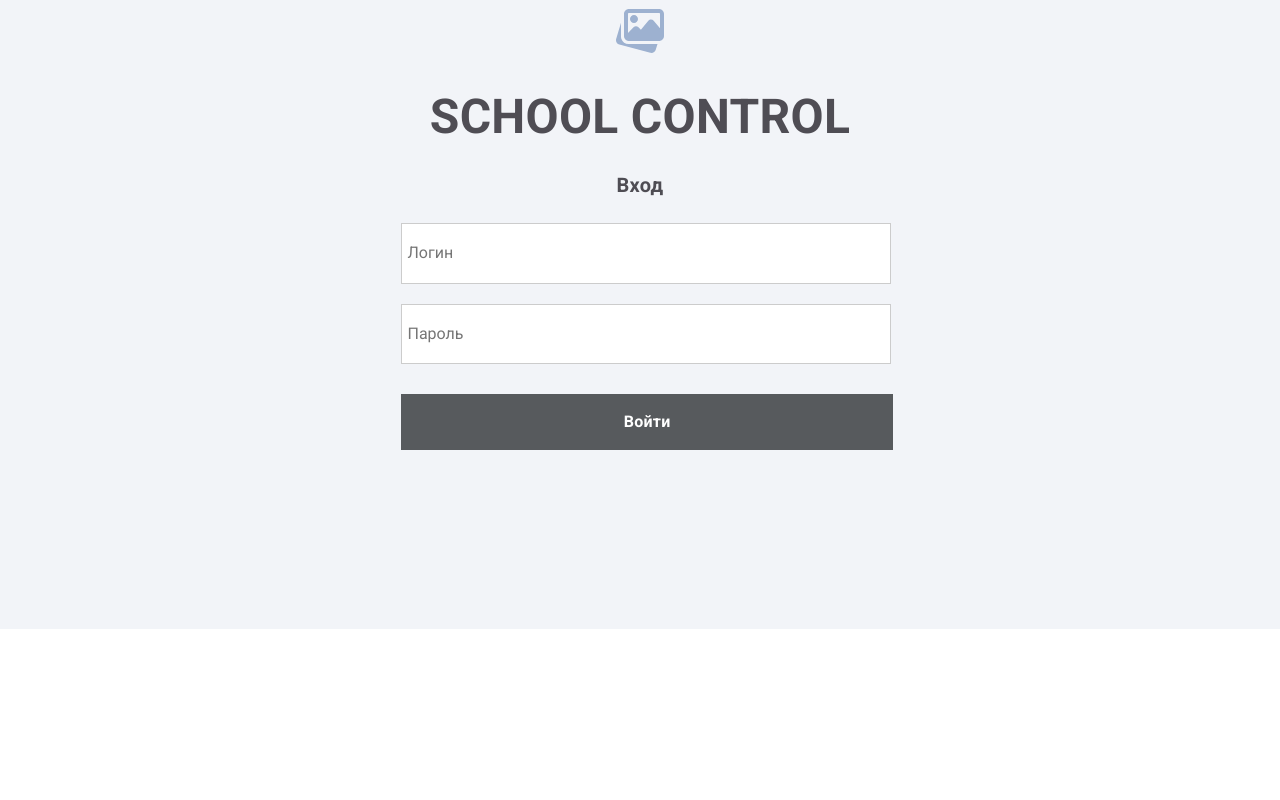
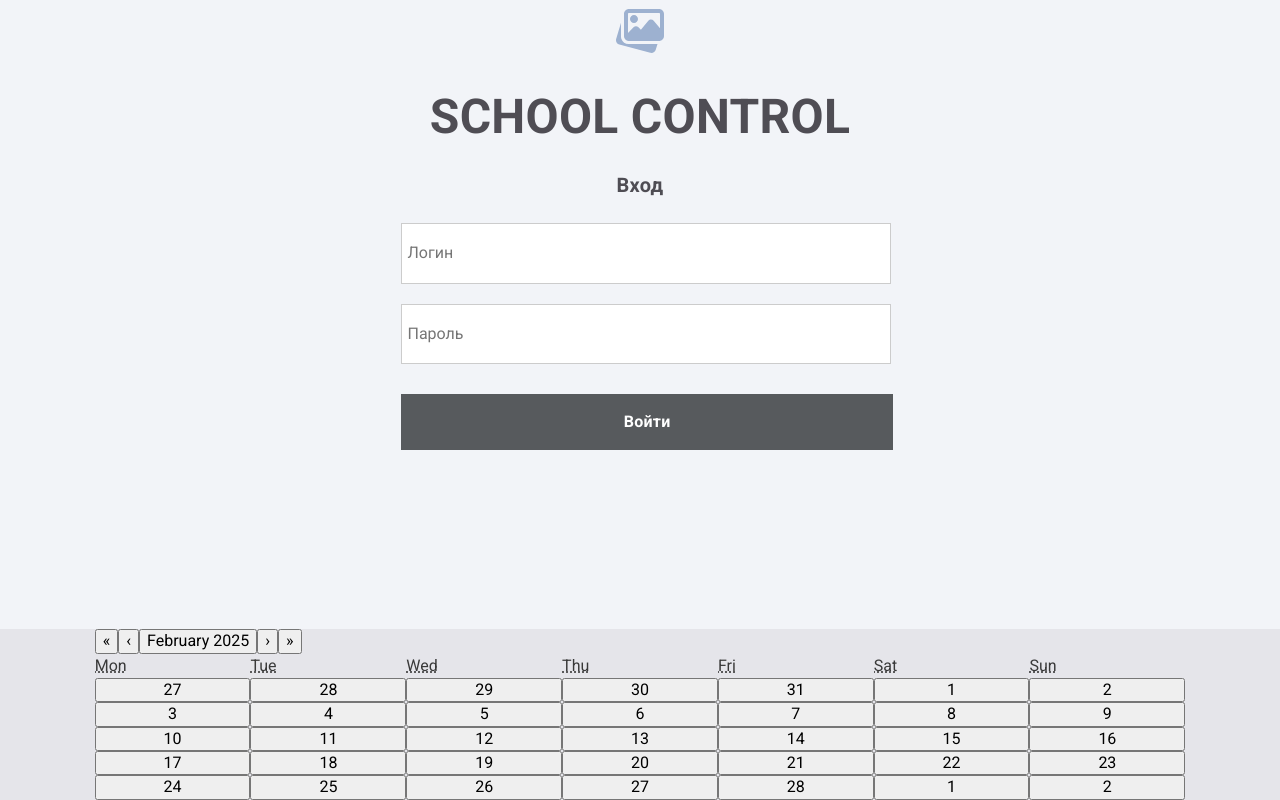
Before and after one commit to allozhkin/SchoolControl, a React (Vite) app: page /testPage in a window 1280 px wide. Shown: the part 1051-1851 px from the top of the page. Before the commit the page ends 1680 px from the top, so only its background shows below. Built offline with nearby package versions, Linux system fonts and the light colour scheme.

Commit message:
added react-calendar

```diff
--- a/package.json
+++ b/package.json
@@ -14,6 +14,7 @@
     "@reduxjs/toolkit": "^2.5.0",
     "normalize.css": "^8.0.1",
     "react": "^18.3.1",
+    "react-calendar": "^5.1.0",
     "react-dom": "^18.3.1",
     "react-hook-form": "^7.54.2",
     "react-redux": "^9.2.0",
--- /dev/null
+++ b/src/components/Calendar/Calendar.tsx
@@ -0,0 +1,17 @@
+import { memo, useState } from 'react';
+import Calendar from 'react-calendar';
+
+type ValuePiece = Date | null;
+type Value = ValuePiece | [ValuePiece, ValuePiece];
+
+function CalendarComponent() {
+  const [value, onChange] = useState<Value>(new Date());
+
+  return (
+    <>
+      <Calendar onChange={onChange} value={value} />
+    </>
+  );
+}
+
+export default memo(CalendarComponent);
--- a/src/pages/Test/TestPage.tsx
+++ b/src/pages/Test/TestPage.tsx
@@ -3,6 +3,7 @@
 import Modal from '../../components/modal/Modal';
 import Icon from '../../components/ui-kit/Icon/Icon';
 import LoginForm from '../../components/loginForm/LoginForm';
+import CalendarComponent from '../../components/Calendar/Calendar';
 
 const TestPage: React.FC = () => {
   const [isOpen, setIsOpen] = React.useState(false);
@@ -38,6 +39,7 @@
       <span>id="Union"</span>
       <Icon id="Union" width={24} height={24} className={styles.test__icon} />
       <LoginForm />
+      <CalendarComponent />
     </div>
 
   );
```
Also changed, not shown: src/components/Calendar/calendar.module.scss (added), 1 other file (tests, documents, lock files or other folders).
